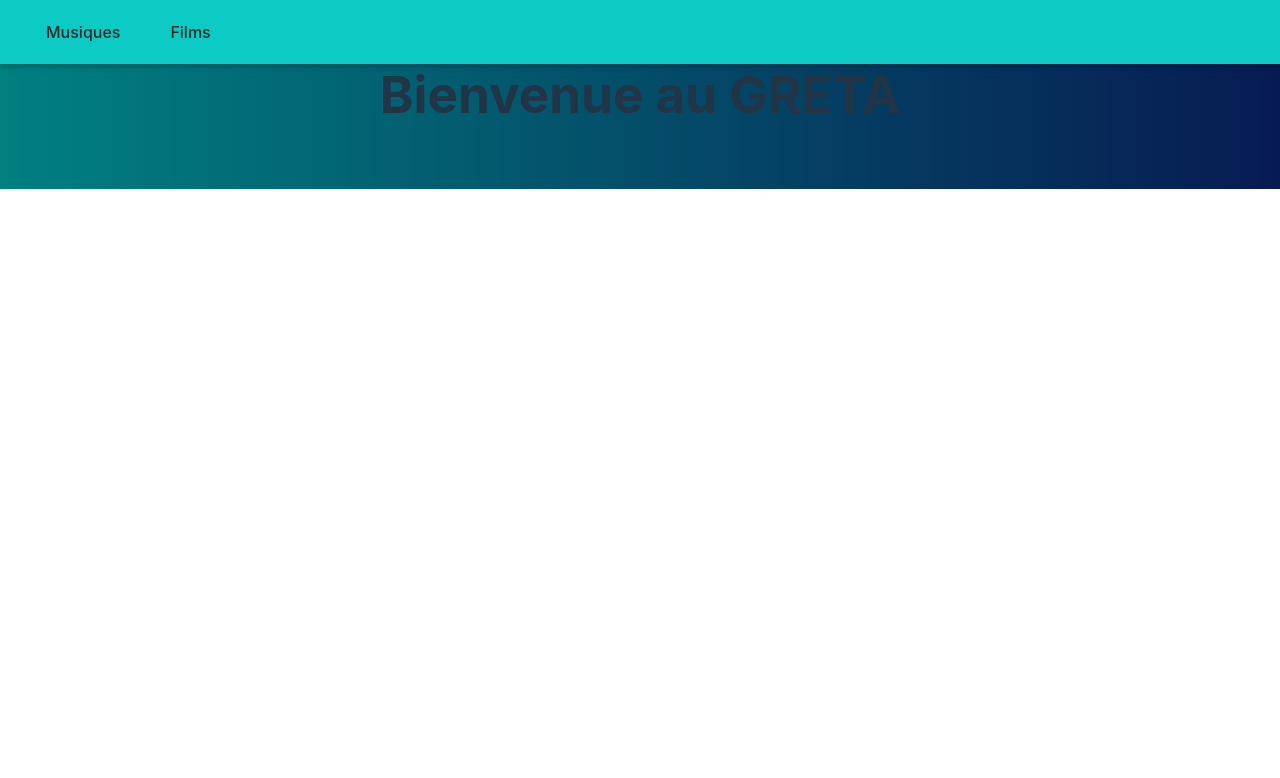
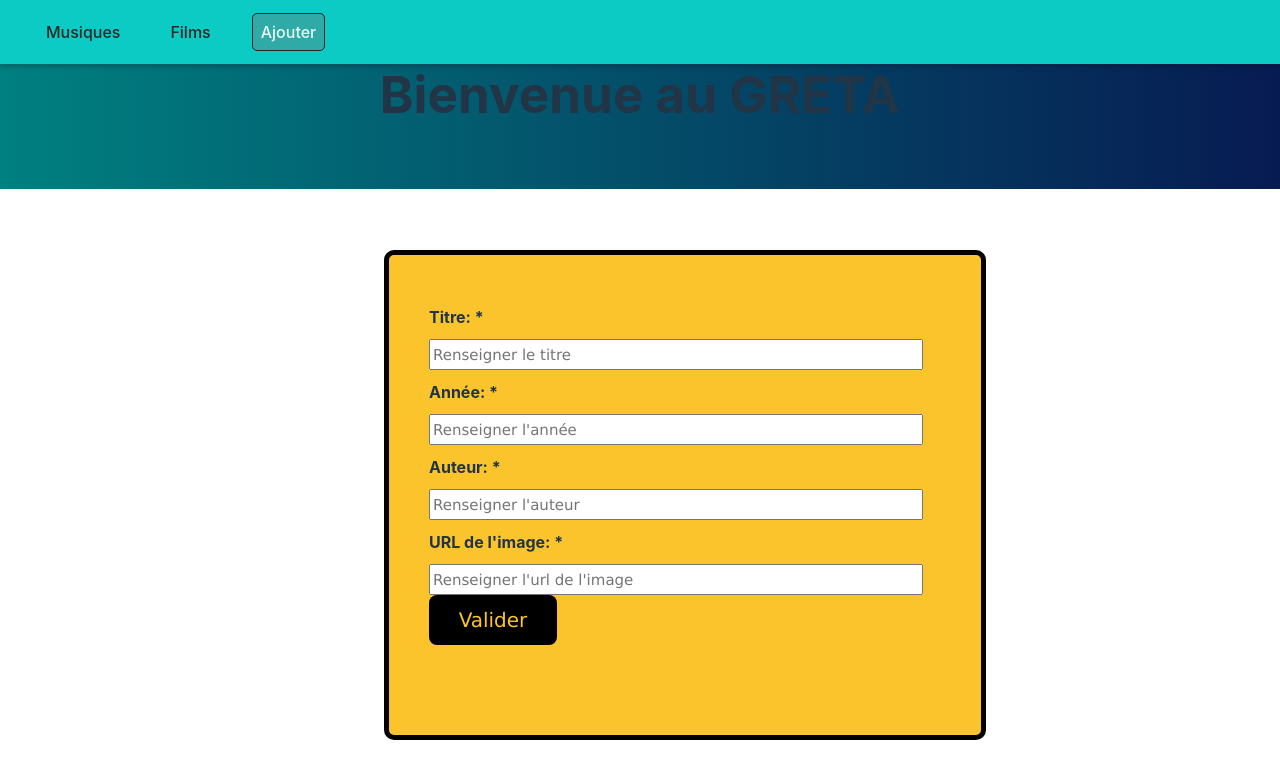
Before and after one commit to GretaCDA222/bib-frontend, a React (Vite) app: page /new in a window 1280 px wide. Shown: the top 778 px of the page. Built offline with nearby package versions, Linux system fonts and the light colour scheme.

Commit message:
Fin de journée 2

```diff
--- a/package.json
+++ b/package.json
@@ -11,6 +11,7 @@
   "dependencies": {
     "react": "^18.2.0",
     "react-dom": "^18.2.0",
+    "react-hook-form": "^7.41.5",
     "react-router-dom": "^5.3.4"
   },
   "devDependencies": {
--- a/src/App.jsx
+++ b/src/App.jsx
@@ -4,6 +4,8 @@
 import Films from "./pages/Films";
 import Musiques from "./pages/Musiques";
 import Header from "./header/header";
+import NewItem from "./pages/NewItem";
+import UpdateItem from "./pages/Update";
 
 function App() {
   return (
@@ -18,6 +20,12 @@
         <Route path="/films" exact>
           <Films />
         </Route>
+        <Route path="/new" exact>
+          <NewItem />
+        </Route>
+        <Route path="/update" exact>
+          <UpdateItem />
+        </Route>
       </Router>
     </div>
   );
--- a/src/header/Header.jsx
+++ b/src/header/Header.jsx
@@ -17,6 +17,11 @@
             Films
           </NavLink>
         </li>
+        <li>
+          <NavLink to="/new" exact>
+            Ajouter
+          </NavLink>
+        </li>
       </ul>
     </div>
   );
--- a/src/index.css
+++ b/src/index.css
@@ -6,13 +6,14 @@
 
   color-scheme: light dark;
   color: rgba(255, 255, 255, 0.87);
-  background-color: #242424;
+  /* background-color: #242424; */
 
   font-synthesis: none;
   text-rendering: optimizeLegibility;
   -webkit-font-smoothing: antialiased;
   -moz-osx-font-smoothing: grayscale;
   -webkit-text-size-adjust: 100%;
+  height: 100%;
 }
 
 a {
--- /dev/null
+++ b/src/pages/NewItem.css
@@ -0,0 +1,49 @@
+.div-tag {
+    position: absolute;
+    text-align: left;
+    width: 40%;
+    height: 50%;
+    background-color: #FCC42C;
+    padding: 40px;
+    top: 250px;
+    left: 30%;
+    border: solid;
+    border-color: black;
+    border-width: 5px;
+    border-radius: 10px;
+}
+
+.form-tag {
+  display: flex;
+  flex-direction: column;
+  justify-content: center;
+  width: 100%;
+}
+
+.label-tag {
+  font-weight: bold;
+  text-align: left;
+  padding-bottom: 10px;
+  padding-top: 10px;
+}
+
+.input-tag {
+  width: 95%;
+  height: 25px;
+  font-size: 15px;
+  font-family: Verdana, Geneva, Tahoma, sans-serif;
+}
+
+.error-tag {
+  color: red;
+  font-weight: bold;
+  font-size: 15px;
+}
+
+.button-tag {
+  font-size: 20px;
+  font-family: Verdana, Geneva, Tahoma, sans-serif;
+  background-color: black;
+  color: #fcc42c;
+  width: 25%;
+}
--- /dev/null
+++ b/src/pages/NewItem.jsx
@@ -0,0 +1,149 @@
+import React, {useState} from "react";
+import "./newItem.css";
+
+const NewItem = () => {
+
+    const [errors, setErrors] = useState({})
+    const [form, setForm] = useState({
+        titre: "",
+        annee: "",
+        auteur: "",
+        imageUrl: ""
+    })
+
+    const handleChange = e => {
+        setForm({
+            ...form,
+            [e.target.name] : e.target.value
+        })
+        handleValidation(e.target.name)
+    }
+
+    const handleValidation = (itemToControl) => {
+        let errors = {};
+        let isFormValid = true;
+
+        if (!itemToControl || itemToControl === "titre") {
+          if (!form.titre) {
+            isFormValid = false;
+            errors.titre = "Le titre doit être renseigné!";
+          } else if (typeof form.titre !== undefined) {
+            if (!form.titre.match(/^[0-9a-zA-Z\- ]+$/)) {
+              isFormValid = false;
+              errors.titre = "Ne doit contenir que des lettres ou des chiffres!";
+            }
+          }
+        }
+
+        if (!itemToControl || itemToControl === "annee") {
+          if (!form.annee) {
+            isFormValid = false;
+            errors.annee = "L'année doit être renseignée!";
+          } else if (typeof form.annee !== undefined) {
+            if (!form.annee.match(/^[0-9]+$/)) {
+              isFormValid = false;
+              errors.annee = "Ne doit contenir que des chiffres sur 4 caractères!";
+            }
+          }
+        }
+
+        if (!itemToControl || itemToControl === "auteur") {
+          if (!form.auteur) {
+            isFormValid = false;
+            errors.auteur = "L'auteur doit être renseigné!";
+          } else if (typeof form.auteur !== undefined) {
+            if (!form.auteur.match(/^[a-zA-Z\- ]+$/)) {
+              isFormValid = false;
+              errors.auteur = "Ne doit contenir que des lettres!";
+            }
+          }
+        }
+
+        // if (!itemToControl || itemToControl === "imageUrl") {
+        //   if (!form.imageUrl) {
+        //     isFormValid = false;
+        //     errors.imageUrl = "L'url de l'image doit être renseignée!";
+        //   }
+        //   else if (typeof form.imageUrl !== undefined) {
+        //     if (!form.imageUrl.match(/^(?:http(s)?:\/\/)?[\w.-]+(?:\.[\w\.-]+)+[\w\-\._~:/?#[\]@!\$&'\(\)\*\+,;=.]+$/)) {
+        //       isFormValid = false;
+        //       errors.imageUrl = "Ne doit contenir que des lettres ou des chiffres!";
+        //     }
+        //   }
+        // }
+
+        setErrors(errors);
+        return isFormValid;
+      };
+
+    const itemSubmitHandler = event => {
+        event.preventDefault()
+        console.log({form})
+    }
+
+
+
+  return (
+    <div className="div-tag">
+      <form className="form-tag" onSubmit={itemSubmitHandler}>
+        <label htmlFor="titre" className="label-tag">
+          Titre: <span>*</span>
+        </label>
+        <input
+          type="text"
+          id="titre"
+          name="titre"
+          className="input-tag"
+          placeholder="Renseigner le titre"
+          onChange={(e) => handleChange(e)}
+        />
+        <span className="error-tag">{errors.titre}</span>
+
+        <label htmlFor="annee" className="label-tag">
+          Année: <span>*</span>
+        </label>
+        <input
+          type="text"
+          id="annee"
+          name="annee"
+          className="input-tag"
+          placeholder="Renseigner l'année"
+          onChange={(e) => handleChange(e)}
+        />
+        <span className="error-tag">{errors.annee}</span>
+
+        <label htmlFor="auteur" className="label-tag">
+          Auteur: <span>*</span>
+        </label>
+        <input
+          type="text"
+          id="auteur"
+          name="auteur"
+          className="input-tag"
+          placeholder="Renseigner l'auteur"
+          onChange={(e) => handleChange(e)}
+        />
+        <span className="error-tag">{errors.auteur}</span>
+
+        <label htmlFor="imageUrl" className="label-tag">
+          URL de l'image: <span>*</span>
+        </label>
+        <input
+          type="text"
+          id="imageUrl"
+          name="imageUrl"
+          className="input-tag"
+          placeholder="Renseigner l'url de l'image"
+          onChange={(e) => handleChange(e)}
+        />
+        {/* <span className="error-tag">{errors.imageUrl}</span> */}
+
+        <button type="submit" className="button-tag">
+          Valider
+        </button>
+      </form>
+    </div>
+  );
+};
+
+export default NewItem;
--- /dev/null
+++ b/src/pages/Update.jsx
@@ -0,0 +1,67 @@
+import React, {useEffect, useState} from "react";
+import { useForm } from "react-hook-form";
+
+import "./NewItem.css";
+
+const UpdateItem = () => {
+  const {
+    register,
+    handleSubmit,
+    watch,
+    formState: { errors },
+  } = useForm();
+
+  const onSubmit = (data) => {
+    alert(JSON.stringify(data));
+  }; // your form submit function which will invoke after successful validation
+
+  console.log(watch("firstName")); // you can watch individual input by pass the name of the input
+
+  return (
+    <form className="form-rhf" onSubmit={handleSubmit(onSubmit)}>
+      <label className="label-rhf">Titre</label>
+      <input
+        className="input-rhf"
+        {...register("titre", {
+          required: true,
+          //   maxLength: 20,
+          pattern: /^[A-Za-z]+$/i,
+        })}
+      />
+      {errors?.titre?.type === "required" && (
+        <p className="p-rhf">This field is required</p>
+      )}
+      {/* {errors?.titre?.type === "maxLength" && (
+            <p className="p-rhf" >First name cannot exceed 20 characters</p>
+          )} */}
+      {errors?.titre?.type === "pattern" && (
+        <p className="p-rhf">Alphabetical characters only</p>
+      )}
+
+      <label className="label-rhf">Année</label>
+      <input
+        className="input-rhf"
+        {...register("annee", { min: 1500, max: 2100 })}
+      />
+      {errors.annee && (
+        <p className="p-rhf">L'année doit être sur 4 caractères</p>
+      )}
+
+      <label className="label-rhf">Auteur</label>
+      <input
+        className="input-rhf"
+        {...register("auteur", { pattern: /^[A-Za-z]+$/i })}
+      />
+      {errors?.auteur?.type === "pattern" && (
+        <p className="p-rhf">Alphabetical characters only</p>
+      )}
+
+      <label className="label-rhf">URL de l'image</label>
+      <input className="input-rhf" {...register("imageUrl")} />
+
+      <input type="submit" />
+    </form>
+  );
+};
+
+export default UpdateItem;
```
Also changed, not shown: 1 other file (tests, documents, lock files or other folders).
